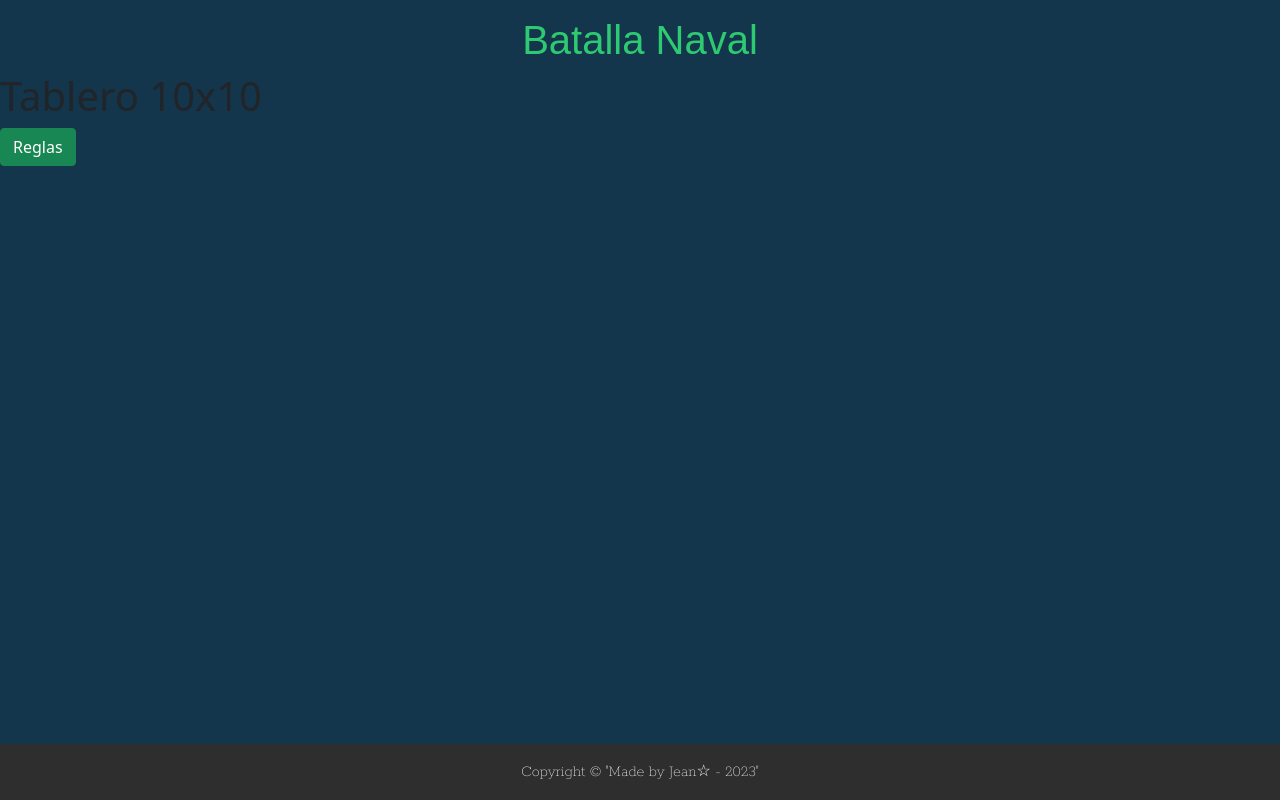
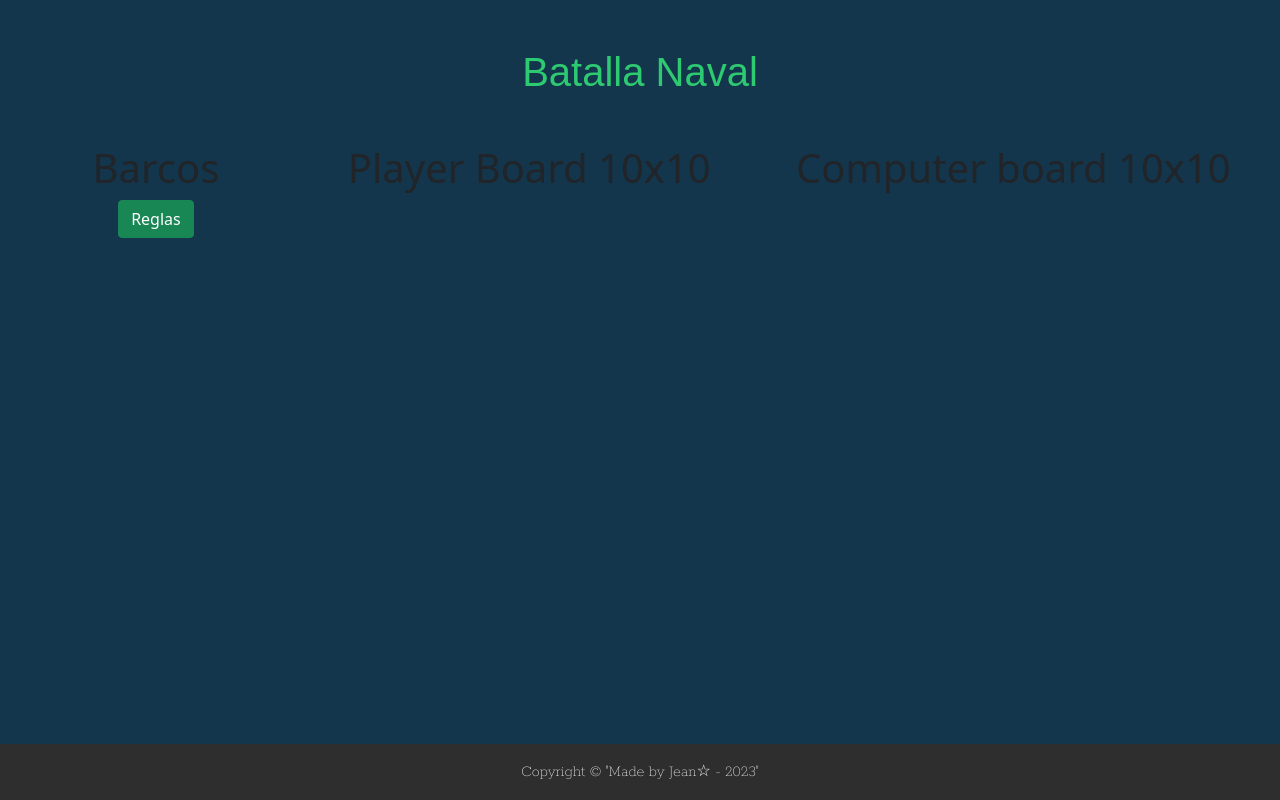
Before and after one commit to JimeMatthies/Battleship, a React app: page / in a window 1280 px wide. Both pictures are taken after a click on the button "Jugar". Built offline with nearby package versions, Linux system fonts and the light colour scheme; a web font is replaced by a local one.

Commit message:
Distribución

```diff
--- /dev/null
+++ b/src/components/Computer.jsx
@@ -0,0 +1,11 @@
+import React from "react";
+
+const Computer = () => {
+    return (
+        <div className="bs-computere col/5">
+            <h1>Computer board 10x10</h1>
+        </div>
+    );
+}
+
+export default Computer;
--- /dev/null
+++ b/src/components/Fleet.jsx
@@ -0,0 +1,12 @@
+import React from "react";
+
+const Fleet = ({ reglas }) => {
+    return (
+        <div className="bs-fleet col-2">
+            <h1>Barcos</h1>
+            <button className="btn btn-success" onClick={reglas}>Reglas</button>
+        </div>
+    );
+}
+
+export default Fleet;
--- a/src/components/Game.jsx
+++ b/src/components/Game.jsx
@@ -1,10 +1,14 @@
 import React from "react";
+import Fleet from './Fleet';
+import Player from './Player';
+import Computer from './Computer';
 
-const Game = ({reglas}) => {
+const Game = ({ reglas }) => {
     return (
-        <div className="bs-game">
-            <h1>Tablero 10x10</h1>
-            <button className="btn btn-success" onClick={reglas}>Reglas</button>
+        <div className="bs-game d-flex justify-content-center text-center mt-5">
+            <Fleet reglas={reglas}/>
+            <Player />
+            <Computer />
         </div>
     );
 }
--- a/src/components/Header.jsx
+++ b/src/components/Header.jsx
@@ -2,7 +2,7 @@ import React from "react";
 
 const Header = () => {
     return (
-        <div className="bs-header">
+        <div className="bs-header mt-5">
             <h1>Batalla Naval</h1>
         </div>
     );
--- /dev/null
+++ b/src/components/Player.jsx
@@ -0,0 +1,11 @@
+import React from "react";
+
+const Player = () => {
+    return (
+        <div className="bs-player col-5">
+            <h1>Player Board 10x10</h1>
+        </div>
+    );
+}
+
+export default Player;
```
